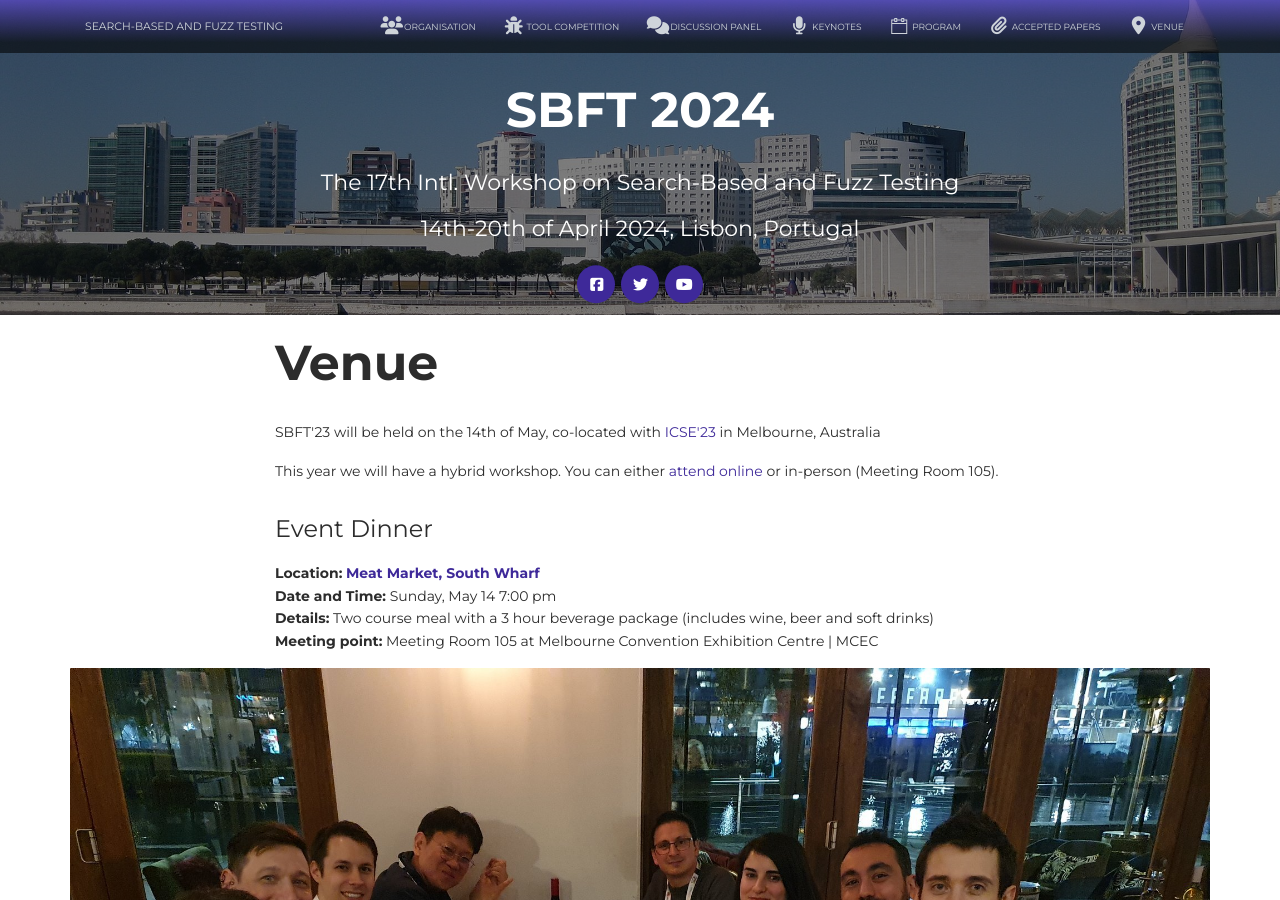
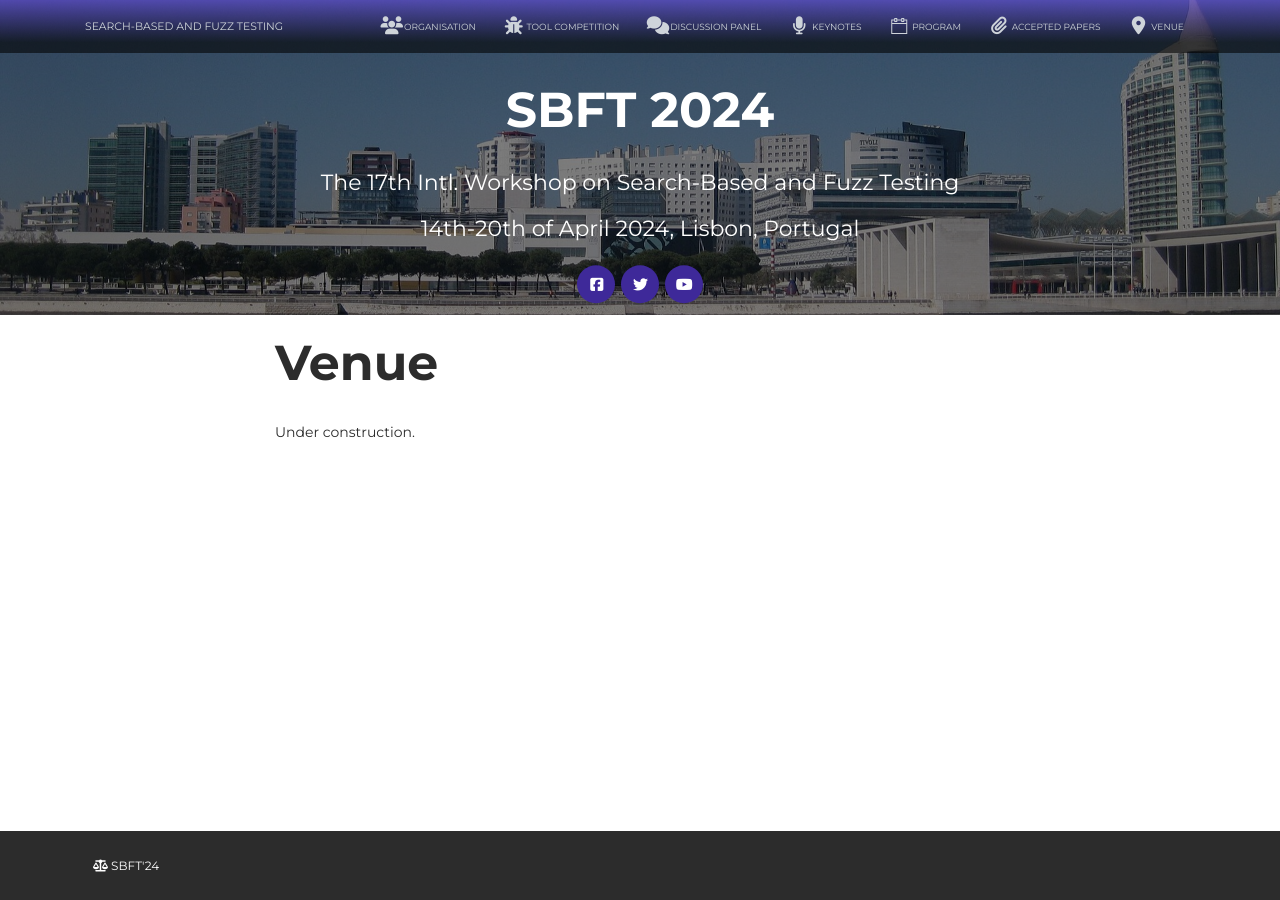
Before and after one commit to sbft24/sbft24.github.io, a Jekyll site: the page built from venue/index.html, in a window 1280 px wide and 900 px high. Built offline with Jekyll 4.4.1, drawn with Linux system fonts in a browser that asks for light colours; nearby versions of some CDN libraries.

Commit message:
Change venue page -> under construction

```diff
--- a/venue/index.html
+++ b/venue/index.html
@@ -9,19 +9,13 @@
 <div class="col-md-8 ml-auto mr-auto text-left">
 
   <h1 class="title">Venue</h1>
-  <p>SBFT'23 will be held on the 14th of May, co-located with <a href="https://conf.researchr.org/venue/icse-2023/icse-2023-venue" target="_blank">ICSE'23</a> in Melbourne, Australia</p>
-  <p>This year we will have a hybrid workshop. You can either <a href="https://www.twitch.tv/koxp" target="_blank">attend online</a> or in-person (Meeting Room 105).</p>
-
-  <h4>Event Dinner</h4>
-  <p><b>Location:</b> <a href="https://meatmarketsouthwharf.com.au" target="_blank"><b>Meat Market, South Wharf</b></a> <br>
-  <b>Date and Time:</b> Sunday, May 14 7:00 pm <br>
-  <b>Details:</b> Two course meal with a 3 hour beverage package (includes wine, beer and soft drinks) <br>
-  <b>Meeting point:</b> Meeting Room 105 at Melbourne Convention Exhibition Centre | MCEC
+  <p>Under construction.</p>
 
 
 </p>
 </div>
-
+<!--
 {% for image in page.gallery %}
     <img src="{{ image }}" />
 {% endfor %}
+-->
```
